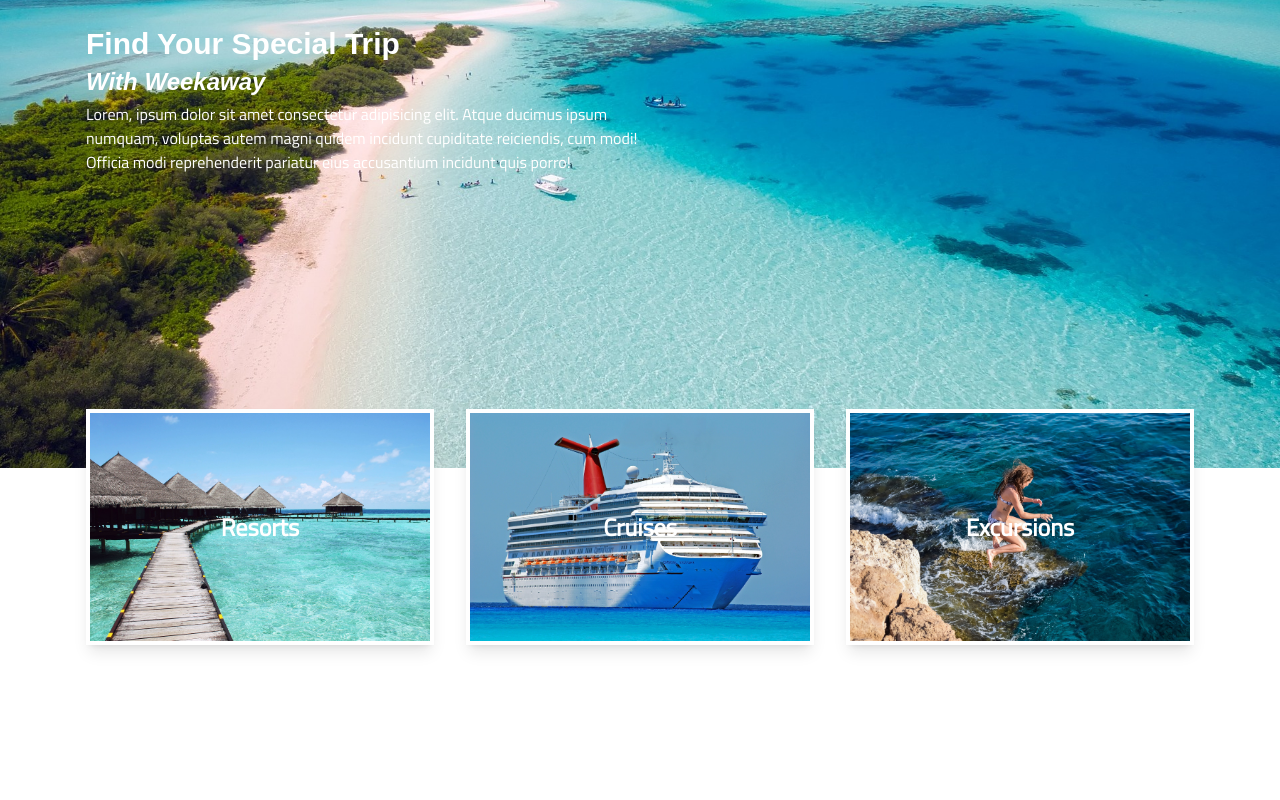
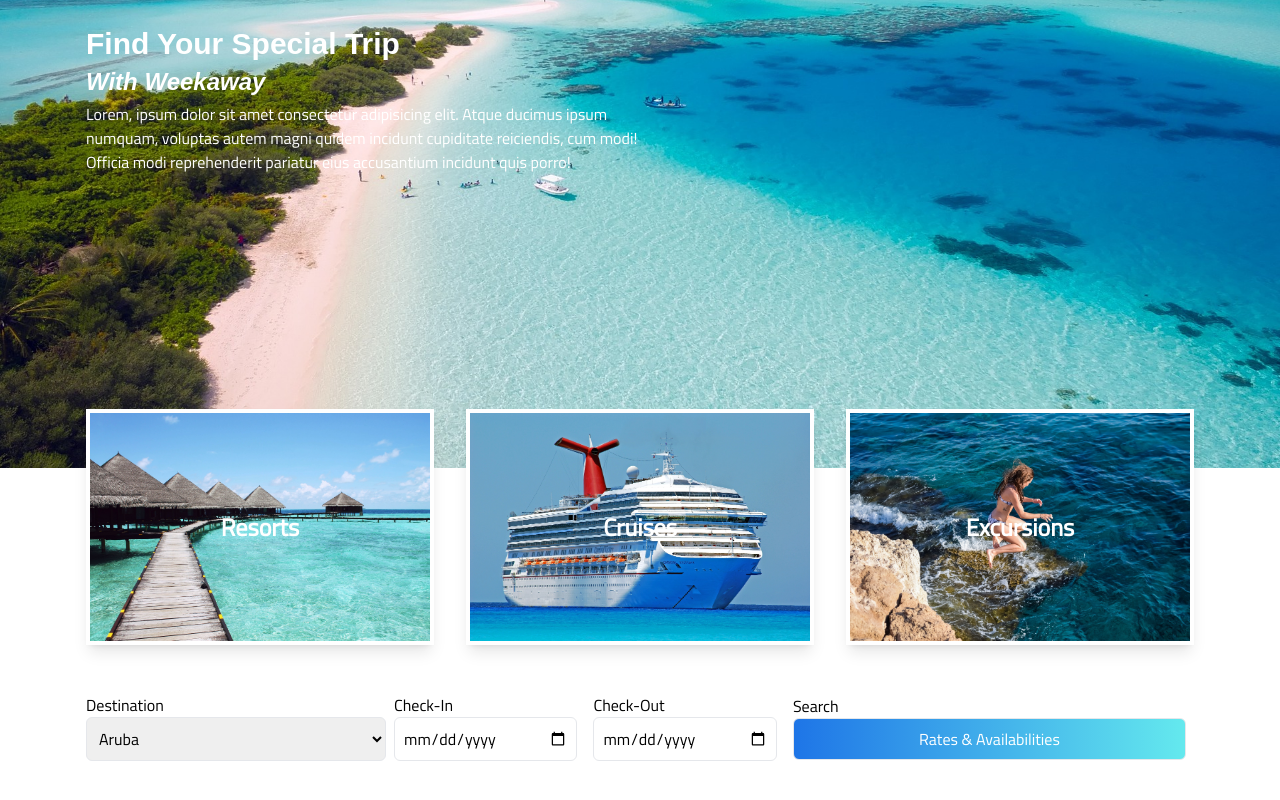
Before and after one commit to Bobby-Hoskins/Weekaway_App, a React (Vite) app: page / in a window 1280 px wide. Shown: the part 310-1110 px from the top of the page. Built offline with nearby package versions, Linux system fonts and the light colour scheme; a web font is replaced by a local one.

Commit message:
Added booking section to App

```diff
--- a/src/App.jsx
+++ b/src/App.jsx
@@ -3,6 +3,7 @@ import TopBar from "./components/TopBar";
 import NavBar from "./components/NavBar";
 import Hero from "./components/Hero";
 import Activities from "./components/Activities";
+import { Booking } from "./components/Booking";
 
 function App() {
   return (
@@ -11,6 +12,7 @@ function App() {
       <NavBar />
       <Hero />
       <Activities />
+      <Booking />
     </div>
   );
 }
```
